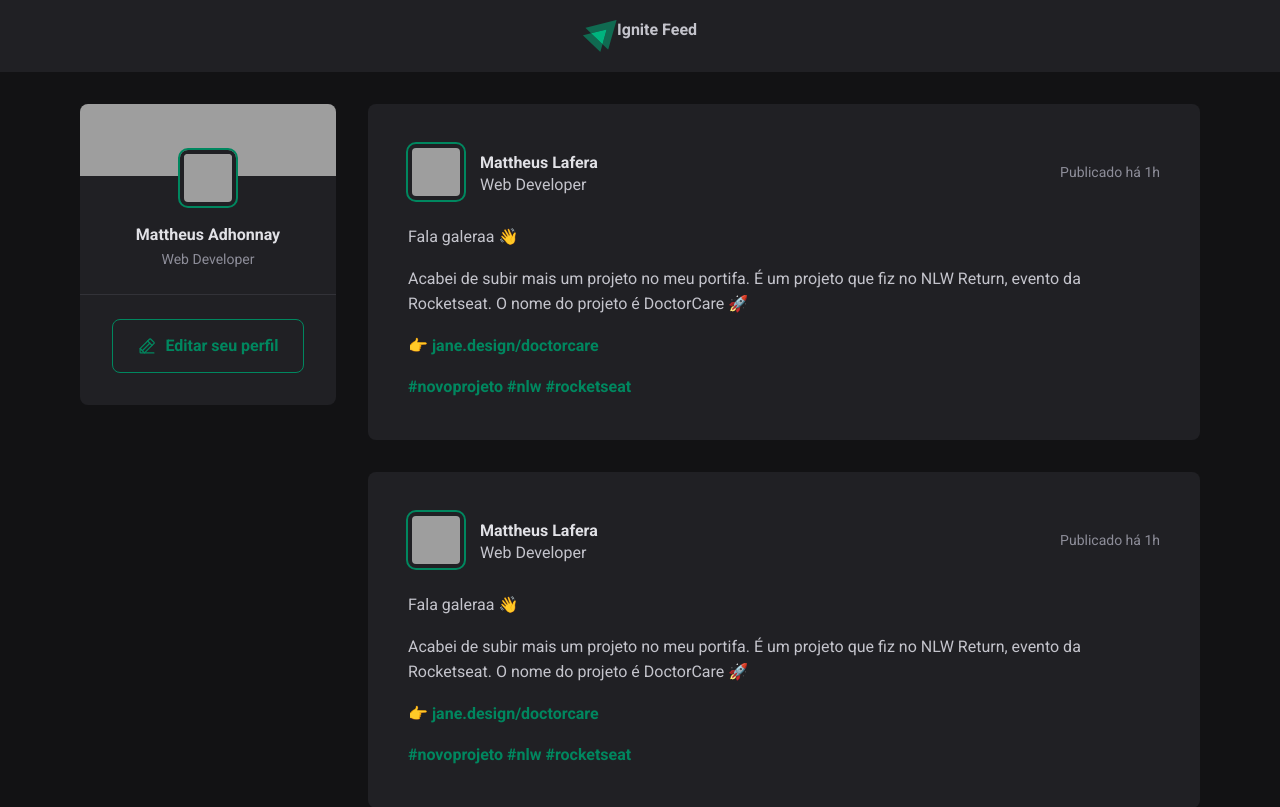
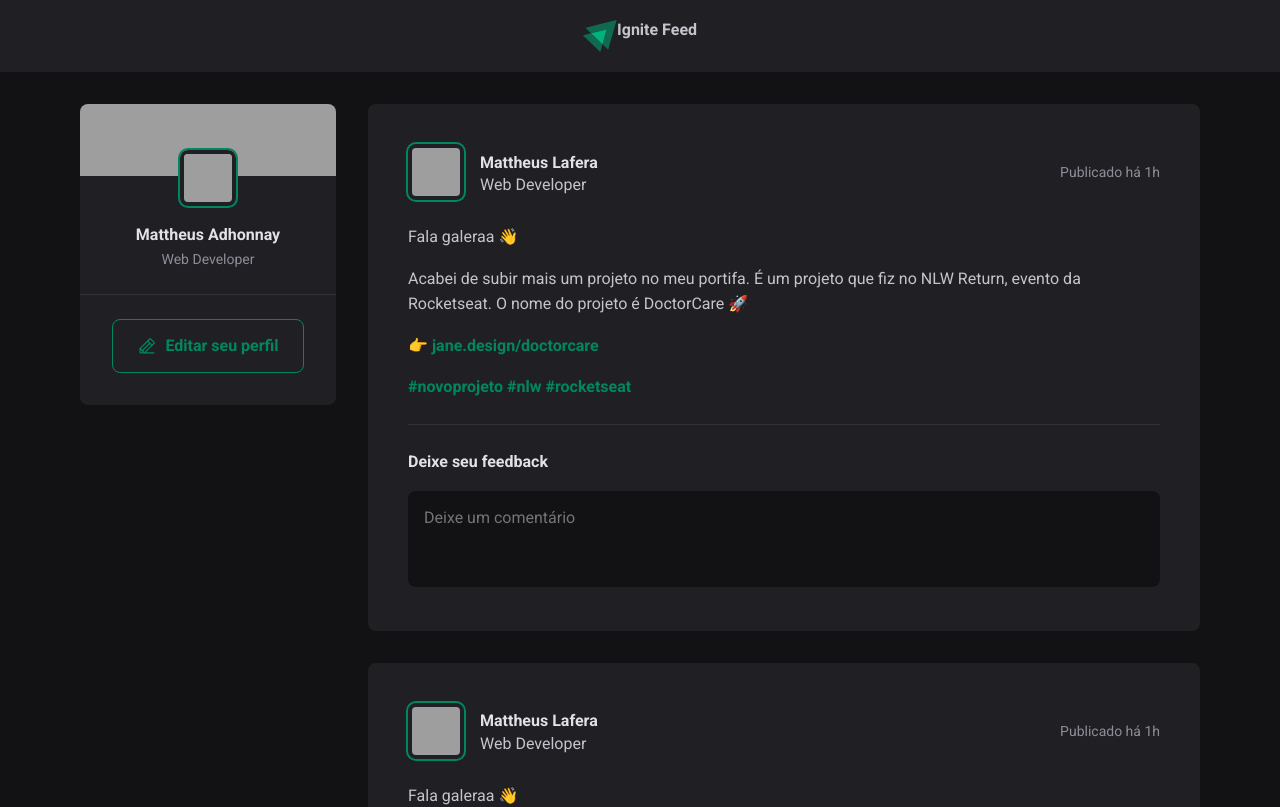
Before and after one commit to adhmattheus/ignite_rocketseat, a React (Vite) app in the folder 01-fundamentos-reactjs/: page / in a window 1280 px wide. Shown: the top 807 px of the page. Built offline with nearby package versions, Linux system fonts and the light colour scheme; grey boxes are pictures that could not be loaded.

Commit message:
formulário de comentários

```diff
--- a/01-fundamentos-reactjs/src/components/Post.jsx
+++ b/01-fundamentos-reactjs/src/components/Post.jsx
@@ -28,6 +28,20 @@
 				</p>
 			</div>
 
+			<form className={styles.commentForm}>
+				<strong>Deixe seu feedback</strong>
+
+				<textarea
+					placeholder="Deixe um comentário"
+				/>
+
+				<footer>
+					<button type="submit">Publicar</button>
+				</footer>
+
+
+			</form>
+
 		</article>
 	);
 }
--- a/01-fundamentos-reactjs/src/components/Post.module.css
+++ b/01-fundamentos-reactjs/src/components/Post.module.css
@@ -68,3 +68,54 @@
   font-size: 0.875rem;
   color: var(--gray-100);
 }
+
+.commentForm {
+  width: 100%;
+  margin-top: 1.5rem;
+  padding-top: 1.5rem;
+  border-top: 1px solid var(--gray-600);
+}
+
+.commentForm > strong {
+  line-height: 1.6;
+  color: var(--gray-100);
+}
+
+.commentForm textarea {
+  width: 100%;
+  background: var(--gray-900);
+  border: 0;
+  resize: none;
+  height: 6rem;
+  padding: 1rem;
+  border-radius: 8px;
+  color: var(--gay-100);
+  line-height: 1.4;
+  margin-top: 1rem;
+}
+
+.commentForm footer {
+  visibility: hidden;
+  max-height: 0;
+}
+
+.commentForm:focus-within footer {
+  visibility: visible;
+  max-height: none;
+}
+
+.commentForm button[type="submit"] {
+  padding: 1rem 1.5rem;
+  margin-top: 1rem;
+  border-radius: 8px;
+  border: 0;
+  background: var(--green-500);
+  color: var(--white);
+  font-weight: bold;
+  cursor: pointer;
+  transition: background-color 0.1s;
+}
+
+.commentForm button[type="submit"]:hover {
+  background: var(--green-300);
+}
--- a/01-fundamentos-reactjs/src/global.css
+++ b/01-fundamentos-reactjs/src/global.css
@@ -8,8 +8,13 @@
   --gray-800: #202024;
   --gray-900: #121214;
 
-  --green-300: #00B37E;
+  --green-300: #00b37e;
   --green-500: #00875f;
+}
+
+:focus {
+  outline: transparent;
+  box-shadow: 0 0 0 2px var(--green-500);
 }
 
 * {
@@ -28,7 +33,7 @@
 input,
 textarea,
 button {
-  font-family: 'Roboto', sans-serif;
+  font-family: "Roboto", sans-serif;
   font-weight: 400;
   font-size: 1rem;
 }
```
